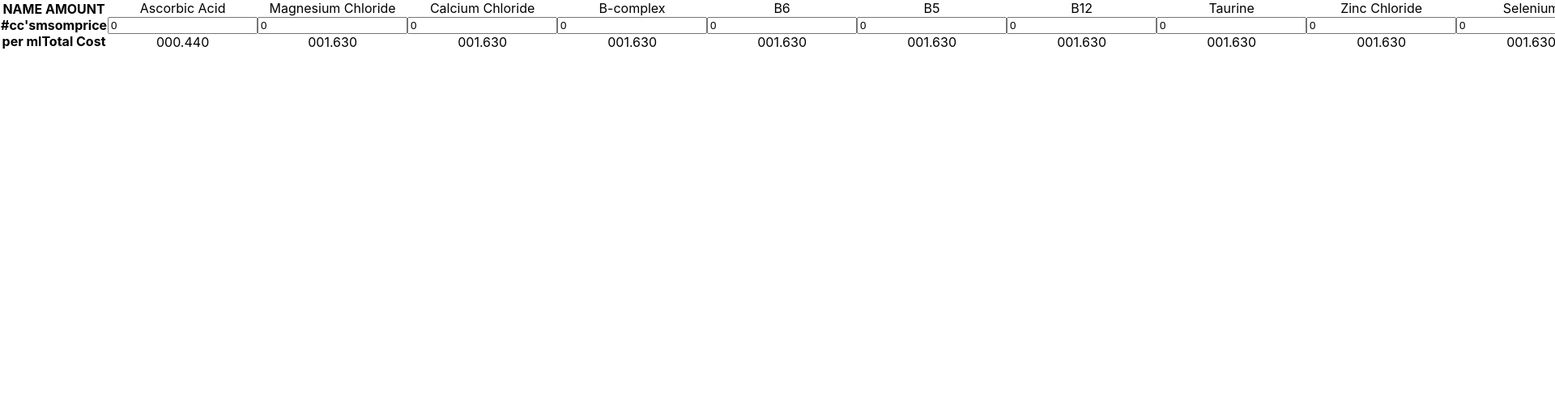
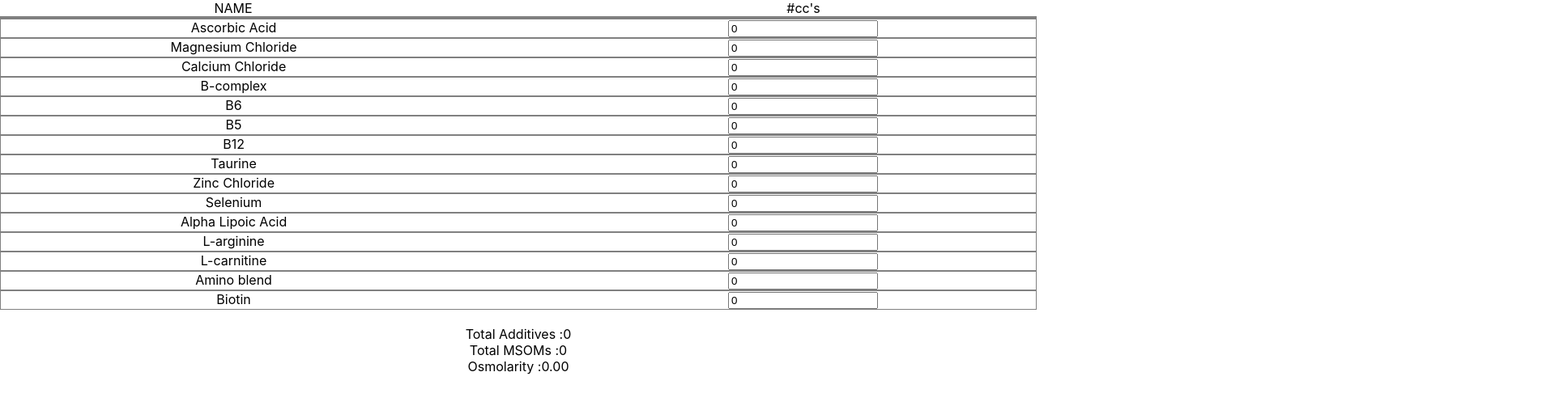
Before and after one commit to noxasaxon/osmolarity, a React (Create React App) app in the folder osmolarity/: page / in a window 1280 px wide. Shown: the top 502 px of the page at 81% size, 1920 px wide, since content can reach past the window. Built offline with nearby package versions, Linux system fonts and the light colour scheme.

Commit message:
poc done

```diff
--- a/osmolarity/src/Calculator.jsx
+++ b/osmolarity/src/Calculator.jsx
@@ -1,4 +1,4 @@
-import React from 'react';
+import React, { useState } from 'react';
 import Item from './Item';
 import styled, { css } from 'styled-components'
 
@@ -21,16 +21,35 @@ const header_data = {
 }
 
 const Container = styled.div`
-    text-align: center;
+    /* text-align: center; */
+    /* height: 100vh; */
 `
 
 const Table = styled.div`
     /* text-align: center; */
-    display: flex;
-    flex-direction: "column";
+    width: 100%;
+    height: 100%;
+    display: block;
     /* align-items: stretch; */
     /* align-content: stretch;
     justify-content: center; */
+`
+const Total = styled.div`
+    width: 100%;
+    display: flex;
+    flex-direction: row;
+    box-sizing: border-box;
+    /* border: 1px solid grey; */
+    justify-content: center;
+`
+
+const Divider = styled.br`
+    height: 10px;
+    width: 100%;
+    background: black;
+    border: 2px solid black;
+        display: flex;
+    flex-direction: row;
 `
 
 function Calculator() {
@@ -42,6 +61,12 @@ function Calculator() {
     //     MSOM : 0,
     //     PRICE_PER_ML : .44,
     //     TOTAL_COST : 0
+    const [calc_total_msoms, setCalc_total_msoms] = useState(0);
+    const [calc_total_ccs, setCalc_total_ccs] = useState(0);
+    const [calc_total_cost, setCalc_total_cost] = useState(0);
+    const [calc_osmolarity, setCalc_osmolarity] = useState(0);
+
+
     let chemicals = [
         {
             name: "Ascorbic Acid",
@@ -195,13 +220,15 @@ function Calculator() {
         }
     ]
 
+
+
     function update_and_calculate(new_chemical) {
         let additives = 0
         let total_msoms = 0
         let total_cost = 0.0
         let osmolarity = 0
 
-        for (let i = 0; i < chemicals.length(); i++) {
+        for (let i = 0; i < chemicals.length; i++) {
 
             if (chemicals[i].name === new_chemical.name){
                 chemicals[i] = new_chemical
@@ -210,9 +237,10 @@ function Calculator() {
             const chem = chemicals[i]
 
             chem.msom = chem.msom_per_ml * chem.num_ccs
+            chem.amount = chem.mg_per_ml * chem.num_ccs
             chem.total_cost = chem.price_per_ml * chem.num_ccs
 
-
+            if (chem.num_ccs != 0) console.log(chem.num_ccs)
             additives += chem.num_ccs
             total_msoms += chem.msom
             total_cost += chem.total_cost
@@ -220,21 +248,26 @@ function Calculator() {
 
         osmolarity = (total_msoms / additives) * 1000
 
-        return {
-            // chemicals,
-            total_msoms,
-            total_cost,
-            osmolarity
-        }
+
+        setCalc_osmolarity(osmolarity)
+        setCalc_total_msoms(total_msoms)
+        setCalc_total_ccs(additives)
+        setCalc_total_cost(total_cost)
     }
 
-
+    console.log(calc_osmolarity)
+    console.log(calc_total_ccs)
     return (
         <Container className="Calculator">
-            <Table>
+            <Table className="Table">
                 <Item header data={header_data} />
                 {chemicals.map(item => <Item data={item} update={update_and_calculate}/>)}
             </Table>
+            <Divider className="Divider"/>
+            {/* <Total className="Total"/> */}
+            <Total className="Total">  <span> Total Additives : </span> <span>{calc_total_ccs}</span></Total>
+            <Total className="Total">  <span> Total MSOMs : </span> <span>{calc_total_msoms}</span></Total>
+            <Total primary className="Total"> <span> Osmolarity : </span> <span>{calc_osmolarity.toFixed(2)}</span></Total>
         </Container>
     );
 }
--- a/osmolarity/src/Item.jsx
+++ b/osmolarity/src/Item.jsx
@@ -13,24 +13,32 @@ const Button = styled.button`
         color: white;
     `}
 `;
-const Container = styled.div`
-    text-align: center;
+
+const Header = styled.div`
+    width: 100%;
+    display: flex;
+    flex-direction: row;
+    justify-content: space-between;
+    box-sizing: border-box;
+    border-bottom: 3px solid gray;
 `
 
 const Row = styled.div`
-    /* display: flex; */
-    /* flex-direction: row; */
-    /* flex-grow: 1; */
+    width: 100%;
+    display: flex;
+    flex-direction: row;
+    box-sizing: border-box;
+    border: 1px solid grey;
+    justify-content: space-between;
 `
 
-const Header = styled.th`
-    /* display: flex; */
-    /* flex-direction: row; */
-    /* flex-grow: 1; */
+
+const Column_Field = styled.div`
+    width: 45%;
+    /* border: 1px solid blue; */
 `
 
 const Input = styled.input``
-
 
 // render(
 //   <Container>
@@ -39,7 +47,7 @@ const Input = styled.input``
 //   </Container>
 // );
 
-function Item({data, header}) {
+function Item({data, header, update}) {
     //     name: "Ascorbic Acid",
     //     amount: 0,
     //     MG_PER_ML: 500,
@@ -49,31 +57,40 @@ function Item({data, header}) {
     //     PRICE_PER_ML : .44,
     //     TOTAL_COST : 0
 
+    const new_value = (event) => {
+        console.log(event)
+        console.log(event.target.value)
+        const chemical = data
+        chemical.num_ccs = parseFloat(event.target.value)
+        update(chemical)
+    }
+
     if (header){
         return (
-            <Header>
-                <span>{data.name}</span>
-                <span> {data.amount} </span>
-                {/* <span>{data.mg_per_ml}</span> */}
-                <span>{data.msoms_per_ml}</span>
-                <span>{data.num_ccs}</span>
-                <span>{data.msom}</span>
-                <span>{data.price_per_ml}</span>
-                <span>{data.total_cost}</span>
+            <Header className="Theader">
+                <Column_Field>{data.name}</Column_Field>
+                <Column_Field>{data.num_ccs}</Column_Field>
+
+                {/* <Column_Field> {data.amount} </Column_Field> */}
+                {/* <Column_Field>{data.mg_per_ml}</Column_Field> */}
+                {/* <Column_Field>{data.msoms_per_ml}</Column_Field> */}
+                {/* <Column_Field>{data.msom}</Column_Field>
+                <Column_Field>{data.price_per_ml}</Column_Field>
+                <Column_Field>{data.total_cost}</Column_Field> */}
             </Header>
         )
     }
 
     return (
-        <Row>
-            <span>{data.name}</span>
-            <Input value={data.amount}/>
-            {/* <span>{data.mg_per_ml}</span> */}
-            <span>{data.msoms_per_ml}</span>
-            <span>{data.num_ccs}</span>
-            <span>{data.msom}</span>
-            <span>{data.price_per_ml}</span>
-            <span>{data.total_cost}</span>
+        <Row className="Trow">
+            <Column_Field>{data.name}</Column_Field>
+            <Column_Field><input type="number" defaultValue={data.num_ccs} onChange={new_value}/></Column_Field>
+            {/* <Column_Field> {data.amount} </Column_Field> */}
+            {/* <Column_Field>{data.mg_per_ml}</Column_Field> */}
+            {/* <Column_Field>{data.msoms_per_ml}</Column_Field> */}
+            {/* <Column_Field>{data.msom}</Column_Field> */}
+            {/* <Column_Field>{data.price_per_ml}</Column_Field> */}
+            {/* <Column_Field>{data.total_cost}</Column_Field> */}
         </Row>
     );
 }
```
